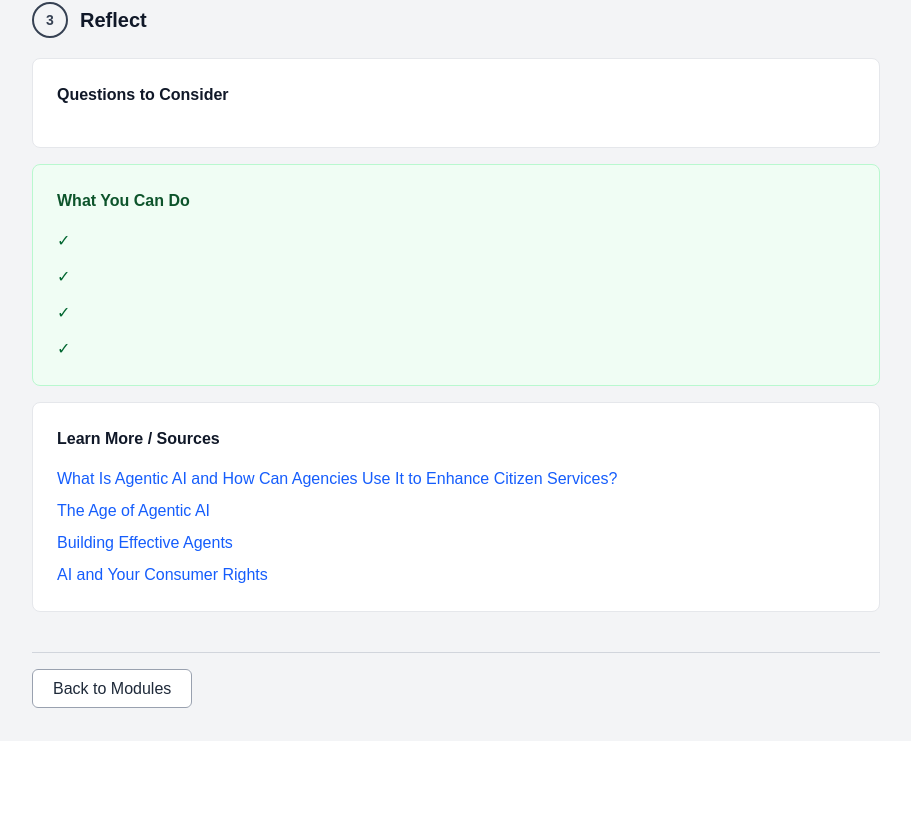
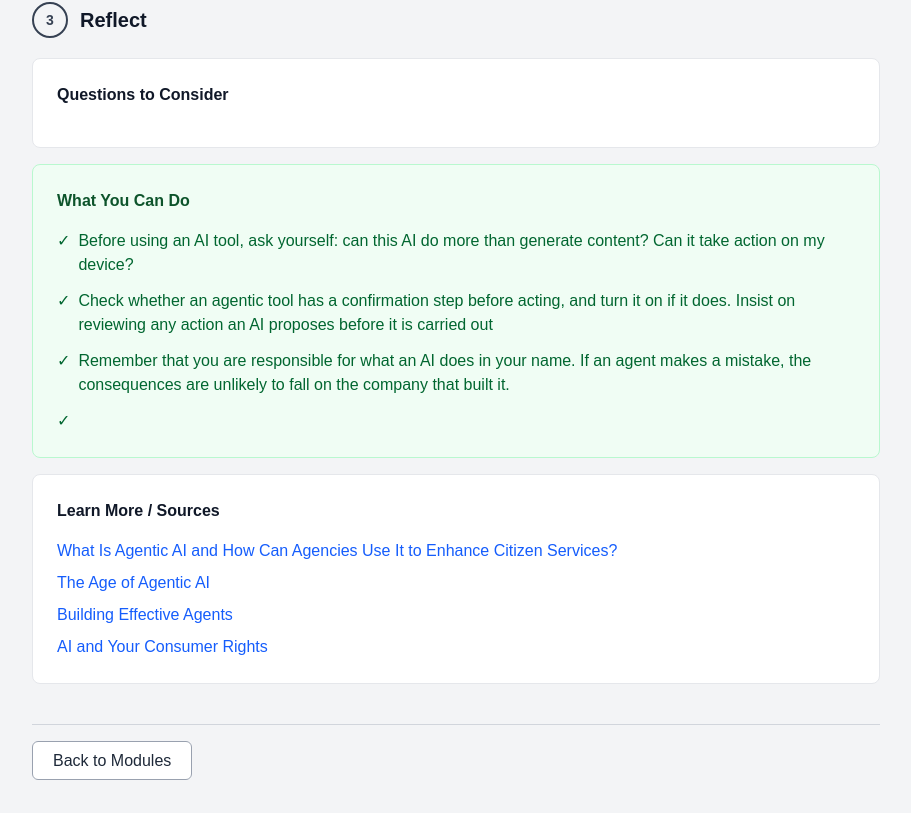
Before and after one commit to catebarry/ai-literacy-site, a Next.js app: page /modules/agentic-ai in a window 1280 px wide. Shown: the part 3083-3896 px from the top of the page, without its empty margins (184-1095 px from the left). Before the commit the page ends 3824 px from the top, so only its background shows below. Built offline with nearby package versions, Linux system fonts and the light colour scheme.

Commit message:
agentic-ai

```diff
--- a/app/modules/agentic-ai/page.tsx
+++ b/app/modules/agentic-ai/page.tsx
@@ -405,15 +405,15 @@ export default function AgenticAIPage() {
           <ul className="space-y-3 text-base text-green-800">
             <li className="flex items-start gap-2">
               <span>✓</span>
-              <span></span>
+              <span>Before using an AI tool, ask yourself: can this AI do more than generate content? Can it take action on my device?</span>
             </li>
             <li className="flex items-start gap-2">
               <span>✓</span>
-              <span></span>
+              <span>Check whether an agentic tool has a confirmation step before acting, and turn it on if it does. Insist on reviewing any action an AI proposes before it is carried out</span>
             </li>
             <li className="flex items-start gap-2">
               <span>✓</span>
-              <span></span>
+              <span>Remember that you are responsible for what an AI does in your name. If an agent makes a mistake, the consequences are unlikely to fall on the company that built it.</span>
             </li>
             <li className="flex items-start gap-2">
               <span>✓</span>
```
